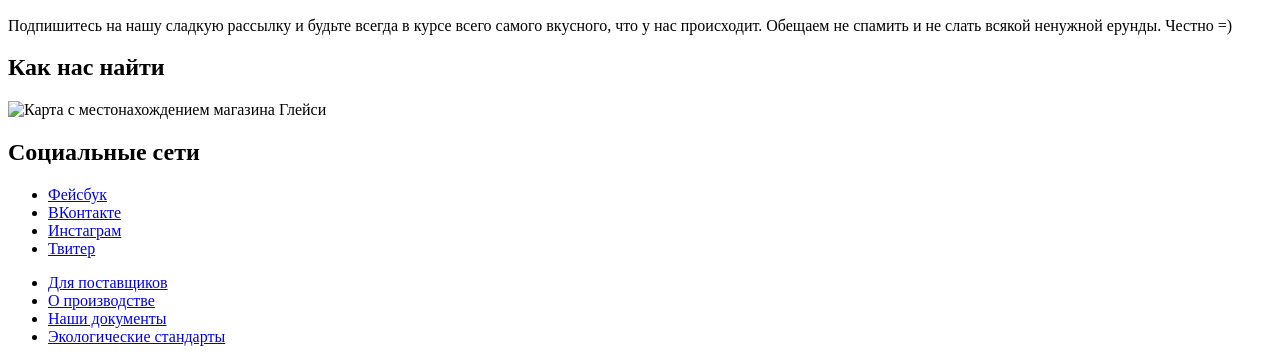
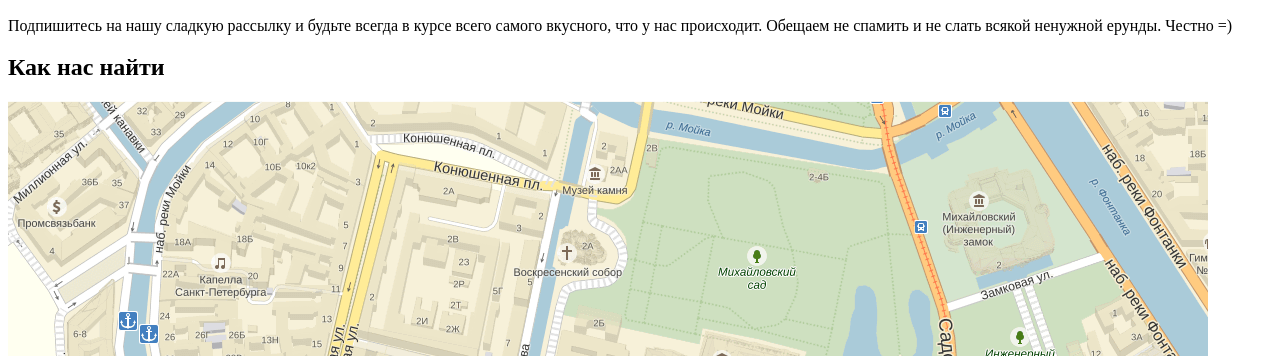
Before and after one commit to Nataly-Wien/1337359-gllacy-28, a plain HTML site: page index.html in a window 1280 px wide. Shown: the part 4491-4847 px from the top of the page. Drawn offline with Linux system fonts and the light colour scheme; the site is published under a folder, as on GitHub Pages, so addresses that start at the root find nothing.

Commit message:
Исправляет опечатку

```diff
--- a/index.html
+++ b/index.html
@@ -190,7 +190,7 @@
 
       <section class="map">
         <h2 class="visually-hidden">Как нас найти</h2>
-        <img src="/img/map.png" width="1200" height="430" alt="Карта с местонахождением магазина Глейси ">
+        <img src="img/map.png" width="1200" height="430" alt="Карта с местонахождением магазина Глейси ">
       </section>
     </main>
 
```
